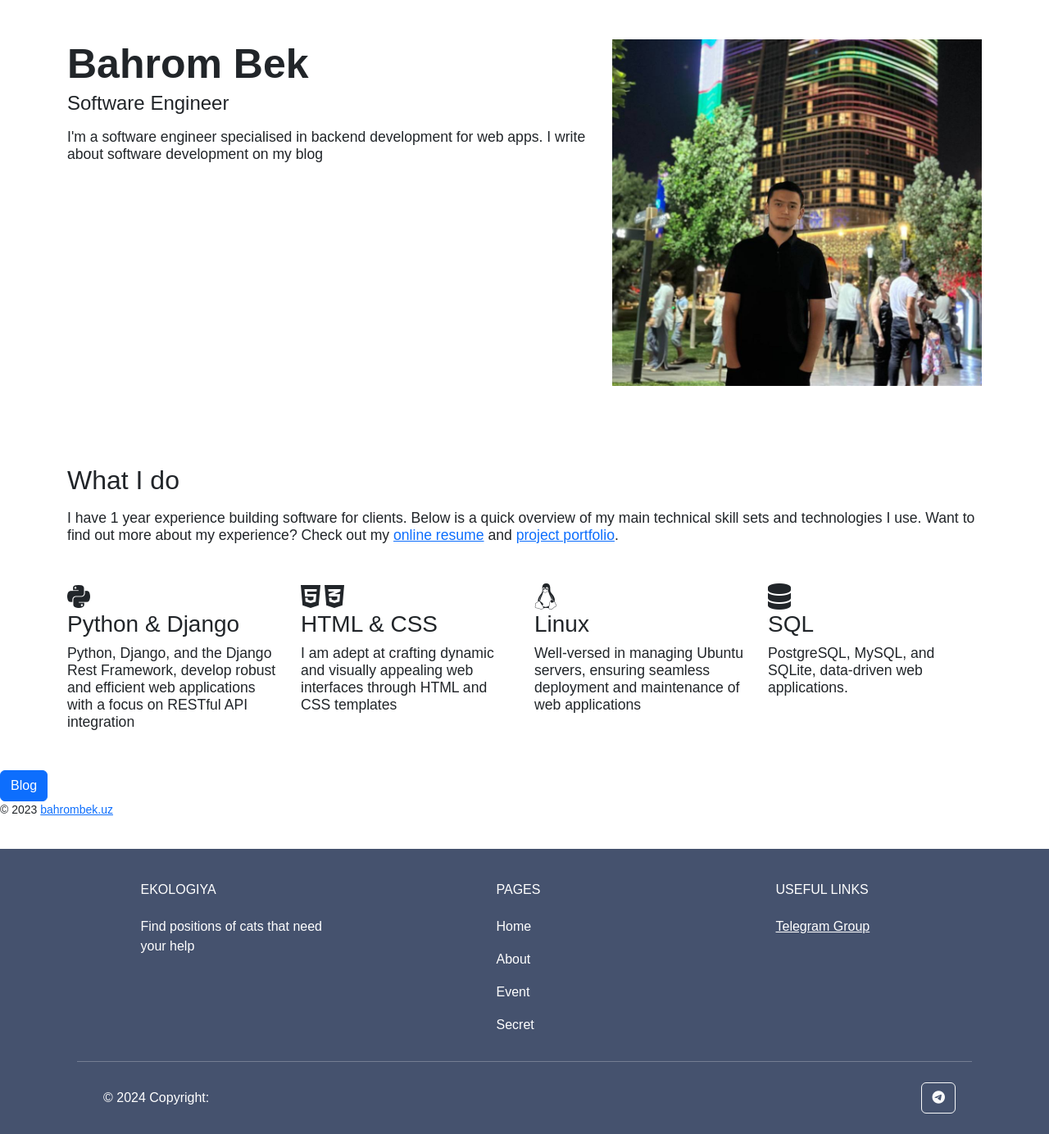
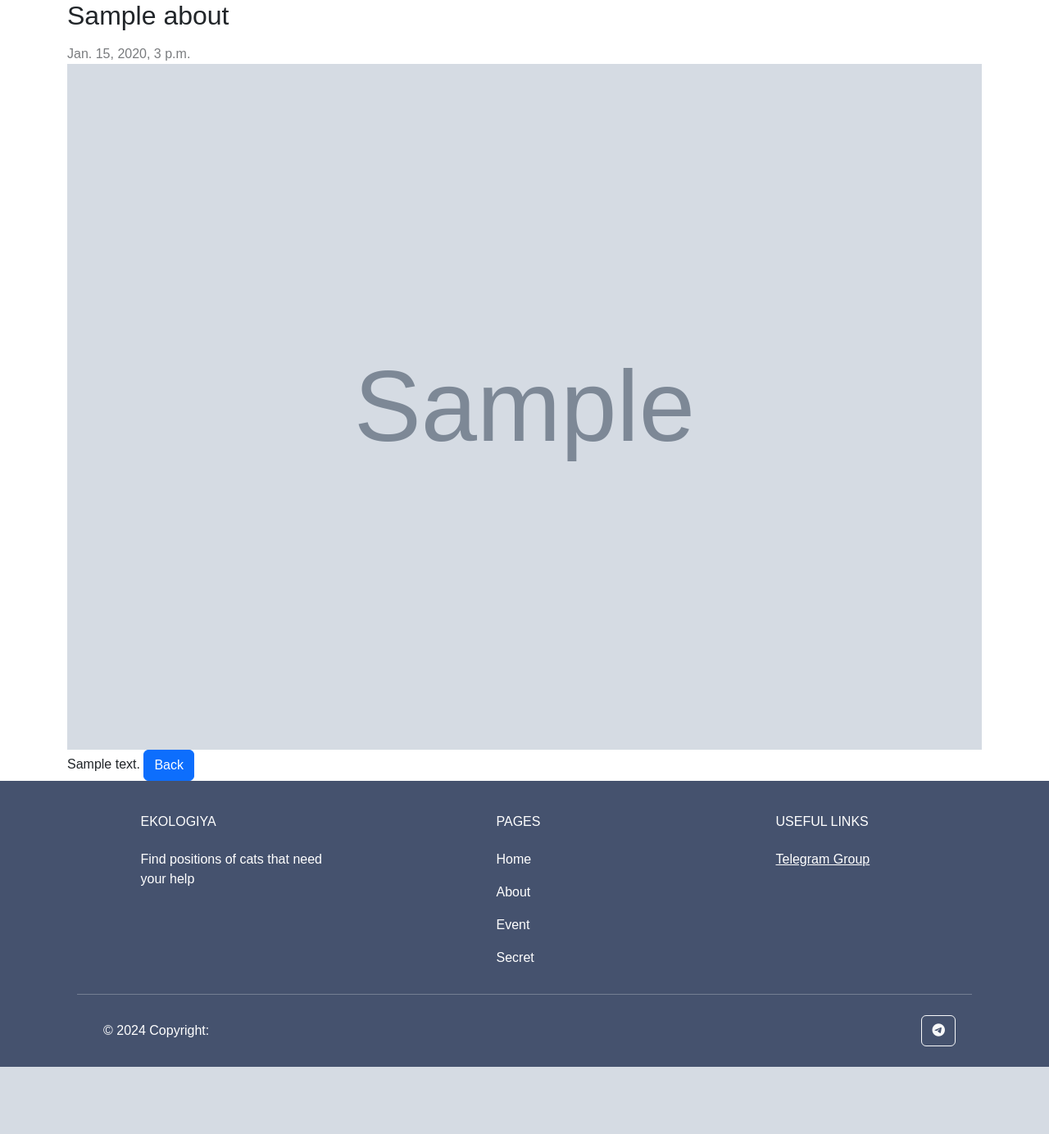
Before and after one commit to bahrom04/kedi.uz, a Django app: page /about/ in a window 1280 px wide. Shown: the part 56-1440 px from the top of the page at 82% size. After the commit the page ends 1358 px from the top, so only its background shows below. Run offline with Django 4.2, Linux system fonts and the light colour scheme; tables that the repository leaves empty hold one stand-in row (values such as "Sample post"); grey boxes marked "Sample" are stand-in pictures; some libraries are stand-ins or nearby versions.

Commit message:
feat: about page with ckeditor. Note you need add data to About model othervise you see error

```diff
--- a/apps/common/admin.py
+++ b/apps/common/admin.py
@@ -5,6 +5,11 @@ from apps.common import models
 
 @admin.register(models.Media)
 class MediaAdmin(TabbedTranslationAdmin):
+    pass
+
+
+@admin.register(models.About)
+class AboutAdmin(TabbedTranslationAdmin):
     pass
 
 
--- a/apps/common/models.py
+++ b/apps/common/models.py
@@ -20,6 +20,16 @@ class BaseModel(models.Model):
             return self.title
         except:
             return str(self.id)
+
+
+class About(BaseModel):
+    image = models.ImageField(upload_to="images/", blank=True)
+    title = models.CharField(_("Title"), max_length=128)
+    content = RichTextUploadingField(_("Content"))
+
+    class Meta:
+        verbose_name = _("About")
+        verbose_name_plural = _("About")
 
 
 class Media(BaseModel):
@@ -56,7 +66,7 @@ class Region(models.Model):
 
 
 class Tag(models.Model):
-    title = models.CharField(max_length=128)
+    title = models.CharField(_("Title"), max_length=128)
 
     def tag_name(self):
         return self.title
@@ -82,7 +92,6 @@ class Post(models.Model):
 
     created_at = models.DateTimeField(auto_now_add=True)
     updated_at = models.DateTimeField(auto_now=True)
-
 
     class Meta:
         ordering = ["-created_at"]
--- a/apps/common/views.py
+++ b/apps/common/views.py
@@ -1,12 +1,9 @@
-import json
 from typing import Any
 from django.db.models.base import Model as Model
-from django.db.models.query import QuerySet
-from django.http import HttpRequest, HttpResponse
+from django.http import HttpRequest
 from django.shortcuts import get_object_or_404, render
 from django.views import generic
-from django.core.serializers.json import DjangoJSONEncoder
-from apps.common.models import Position, Event
+from apps.common.models import Position, Event,About
 from apps.common.models import Post
 
 
@@ -28,6 +25,11 @@ class HomeView(generic.ListView):
 class AboutView(generic.ListView):
     model = Post
     template_name = "about.html"
+    context_object_name = "about"
+
+    def get_queryset(self):
+        queryset = About.objects.all()[0]
+        return queryset
 
 
 class PostDetail(generic.DeleteView):
--- a/templates/about.html
+++ b/templates/about.html
@@ -7,114 +7,52 @@
 About
 {% endblock %}
 
+{% block style %}
+<style>
+  blockquote {
+    font-size: 1.1em;
+    width: 90%;
+    margin: 30px auto;
+    font-family: Open Sans;
+    font-style: italic;
+    color: #555555;
+    padding: 1em 10px 1em 7px;
+    border-left: 8px solid #78C0A8;
+    line-height: 1.6;
+    position: relative;
+    background: #EDEDED;
+  }
+  img {
+    max-width: 100%;
+    height: auto !important;
+}
+
+</style>
+{% endblock %}
+
 {% block content %}
+<section>
+  <div class="container">
+    <div class="row">
+      <div class="col">
 
-<main class="content" style="line-height: 1.2;">
+        <h1 class="mb-3 font-weight-bold" style="margin-bottom: 0.5rem; font-size: 32px;">{{ about.title }}</h1>
+        <span class="" style="opacity: 0.6;">{{ about.created_at }}</span>
+        <br>
 
-  <section class="about-me-section p-3 p-lg-5 theme-bg-light">
-    <div class="container">
-      <div class="profile-teaser row">
-        <div class="col">
-          <h2 class="name font-weight-bold mb-1" style="font-size: 50px; font-weight: bold;">Bahrom Bek</h2>
-          <div class="tagline mb-3" style="font-size: 1.5rem;">Software Engineer</div>
-          <div class="bio mb-4" style="font-size: 1.1rem;">I'm a software engineer specialised in backend development
-            for web apps. I write about software development on my blog</div>
-          <div class="mb-4">
-            <!-- resume -->
-            <!-- <a class="btn btn-primary me-2 mb-3" href=""><svg class="svg-inline--fa fa-circle-right me-2" aria-hidden="true" focusable="false" data-prefix="fas" data-icon="circle-right" role="img" xmlns="http://www.w3.org/2000/svg" viewBox="0 0 512 512" data-fa-i2svg=""><path fill="currentColor" d="M0 256a256 256 0 1 0 512 0A256 256 0 1 0 0 256zM294.6 135.1l99.9 107.1c3.5 3.8 5.5 8.7 5.5 13.8s-2 10.1-5.5 13.8L294.6 376.9c-4.2 4.5-10.1 7.1-16.3 7.1C266 384 256 374 256 361.7l0-57.7-96 0c-17.7 0-32-14.3-32-32l0-32c0-17.7 14.3-32 32-32l96 0 0-57.7c0-12.3 10-22.3 22.3-22.3c6.2 0 12.1 2.6 16.3 7.1z"></path></svg> <i class="fas fa-arrow-alt-circle-right me-2"></i> Font Awesome fontawesome.com<span class="d-none d-md-inline">View</span> Portfolio</a> -->
-            <!-- <a class="btn btn-secondary mb-3" href="resume.html"><svg class="svg-inline--fa fa-file-lines me-2" aria-hidden="true" focusable="false" data-prefix="fas" data-icon="file-lines" role="img" xmlns="http://www.w3.org/2000/svg" viewBox="0 0 384 512" data-fa-i2svg=""><path fill="currentColor" d="M64 0C28.7 0 0 28.7 0 64V448c0 35.3 28.7 64 64 64H320c35.3 0 64-28.7 64-64V160H256c-17.7 0-32-14.3-32-32V0H64zM256 0V128H384L256 0zM112 256H272c8.8 0 16 7.2 16 16s-7.2 16-16 16H112c-8.8 0-16-7.2-16-16s7.2-16 16-16zm0 64H272c8.8 0 16 7.2 16 16s-7.2 16-16 16H112c-8.8 0-16-7.2-16-16s7.2-16 16-16zm0 64H272c8.8 0 16 7.2 16 16s-7.2 16-16 16H112c-8.8 0-16-7.2-16-16s7.2-16 16-16z"></path></svg><i class="fas fa-file-alt me-2"></i> Font Awesome fontawesome.com<span class="d-none d-md-inline">View</span> Resume</a> -->
-          </div>
-        </div>
-        <div class="col-md-5 col-lg-5">
-          <img class="profile-image img-fluid mb-3 mb-lg-0 me-md-0" src="{% static 'assets/images/bahrom2.jpg' %}">
 
-        </div>
+        {% if about.image %}
+        <img src="{{ about.image.url }}" class="card-img-top" alt="...">
+        {% endif %}
+
+
+        {{ about.content | safe }}
+        <a href="{% url 'common:home' %}" class="btn btn-primary">Back</a>
       </div>
     </div>
-  </section>
-
-
-  <!-- skills -->
-  <section class="overview-section p-3 p-lg-5" style="font-size: 1.1rem;">
-    <div class="container">
-      <h2 class="section-title font-weight-bold mb-3">What I do</h2>
-      <div class="section-intro mb-5">I have 1 year experience building software for clients. Below is a quick overview
-        of my main technical skill sets and technologies I use. Want to find out more about my experience? Check out my
-        <a class="text-link" href="">online resume</a> and <a class="text-link" href="">project portfolio</a>.</div>
-
-
-      <div class="row">
-        <div class="item col-6 col-lg-3">
-          <div class="item-inner">
-            <div class="item-icon">
-              <i class="fa-brands fa-python" style="font-size: 2rem;"></i>
-            </div>
-            <h3 class="item-title">Python & Django</h3>
-            <div class="item-desc">Python, Django, and the Django Rest Framework, develop robust and efficient web
-              applications with a focus on RESTful API integration</div>
-
-          </div>
-        </div>
-        <div class="item col-6 col-lg-3">
-          <div class="item-inner">
-            <div class="item-icon">
-              <i class="fa-brands fa-html5" style="font-size: 2rem;"></i>
-              <i class="fa-brands fa-css3-alt" style="font-size: 2rem;"></i>
-            </div>
-            <h3 class="item-title">HTML & CSS</h3>
-            <div class="item-desc">I am adept at crafting dynamic and visually appealing web interfaces through HTML and
-              CSS templates</div>
-
-          </div>
-        </div>
-        <div class="item col-6 col-lg-3">
-          <div class="item-inner">
-            <div class="item-icon">
-              <i class="fa-brands fa-linux" style="font-size: 2rem;"></i>
-            </div>
-            <h3 class="item-title">Linux</h3>
-            <div class="item-desc">Well-versed in managing Ubuntu servers, ensuring seamless deployment and maintenance
-              of web applications</div>
-
-          </div>
-        </div>
-        <div class="item col-6 col-lg-3">
-          <div class="item-inner">
-            <div class="item-icon">
-              <i class="fa-solid fa-database" style="font-size: 2rem;"></i>
-            </div>
-            <h3 class="item-title">SQL</h3>
-            <div class="item-desc">PostgreSQL, MySQL, and SQLite, data-driven web applications.</div>
-
-          </div>
-        </div>
-      </div>
-    </div>
-  </section>
-
-  <a href="{% url 'common:home' %}" class="btn btn-primary">Blog</a>
+  </div>
+</section>
 
 
 
-  <footer class="footer">
-    <small style="margin-bottom: 20px; display: inline-block">
-      © 2023
-      <a target="_blank" href="https://bahrombek.uz"> bahrombek.uz</a>
-    </small>
-    <br />
-
-    <div class="social-links">
-      <a href="https://github.com/bahrom04" target="_blank">
-        <i class="ri-github-fill ri-xl"></i>
-      </a>
-
-      <a href="https://www.linkedin.com/in/bahrom-bek-6b8a49212/" target="_blank">
-        <i class="ri-linkedin-box-fill ri-xl"></i>
-      </a>
-    </div>
-    <br>
-  </footer>
-
-</main>
-
 {% endblock %}
```
Also changed, not shown: apps/common/translation.py (+17 -2 lines), apps/common/migrations/0006_about.py (added), apps/common/migrations/0007_about_content_en_about_content_ru_about_content_uz.py (added), apps/common/migrations/0008_about_title.py (added), apps/common/migrations/0009_alter_about_title_alter_tag_title_alter_tag_title_en_and_more.py (added), apps/common/migrations/0010_about_title_en_about_title_ru_about_title_uz.py (added).
